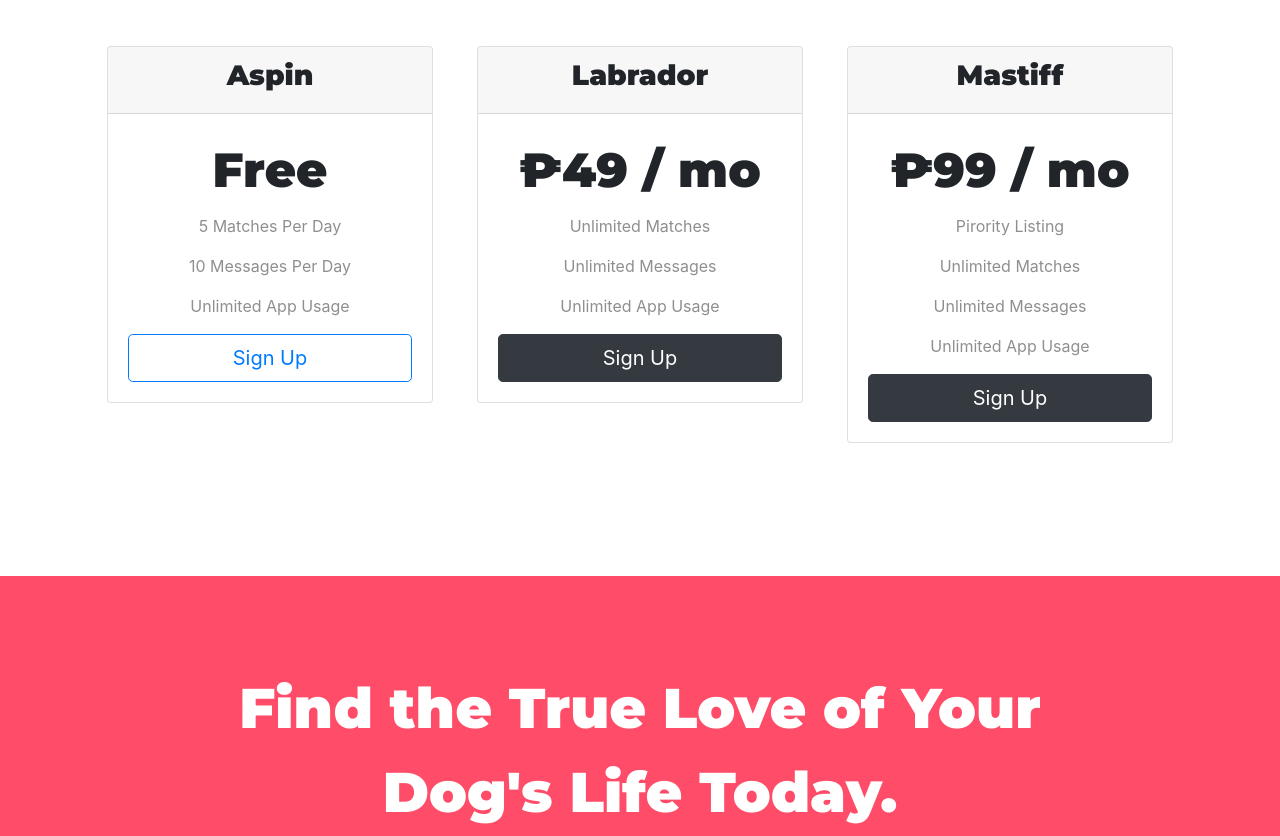
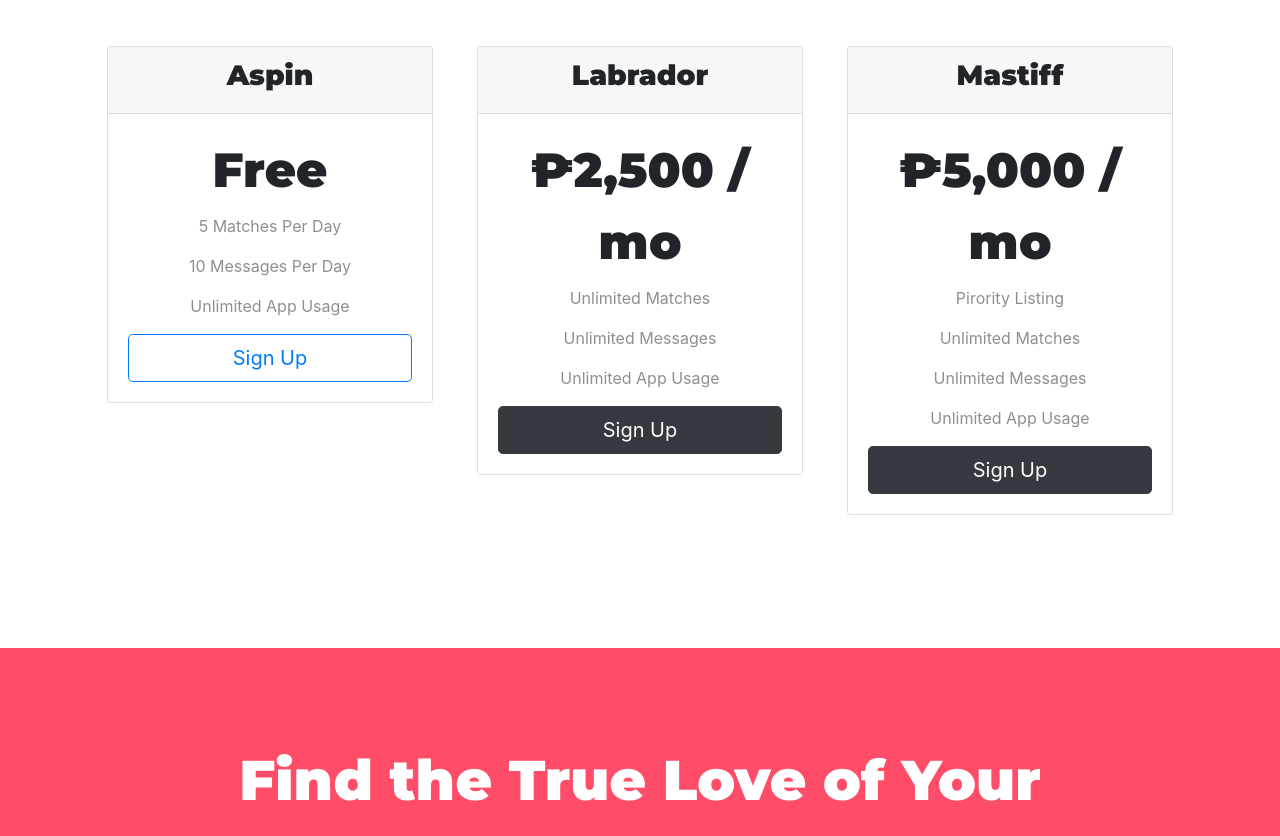
Before and after one commit to AeronX44/Tindog, a plain HTML site: page index.html in a window 1280 px wide. Shown: the part 1960-2796 px from the top of the page. Drawn offline with nearby package versions, Linux system fonts and the light colour scheme.

Commit message:
Update index.html

```diff
--- a/index.html
+++ b/index.html
@@ -181,7 +181,7 @@
             <h3>Labrador</h3>
           </div>
           <div class="card-body">
-            <h2 class="price-text">₱49 / mo</h2>
+            <h2 class="price-text">₱2,500 / mo</h2>
             <p>Unlimited Matches</p>
             <p>Unlimited Messages</p>
             <p>Unlimited App Usage</p>
@@ -196,7 +196,7 @@
             <h3>Mastiff</h3>
           </div>
           <div class="card-body">
-            <h2 class="price-text">₱99 / mo</h2>
+            <h2 class="price-text">₱5,000 / mo</h2>
             <p>Pirority Listing</p>
             <p>Unlimited Matches</p>
             <p>Unlimited Messages</p>
```
